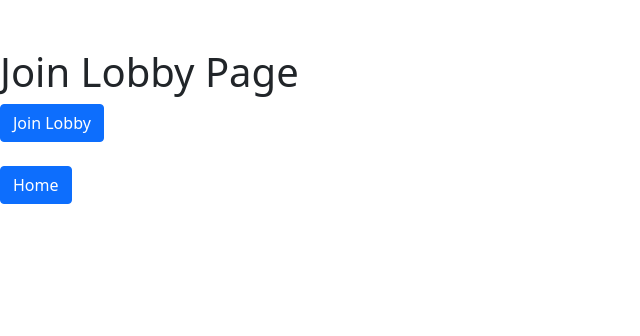
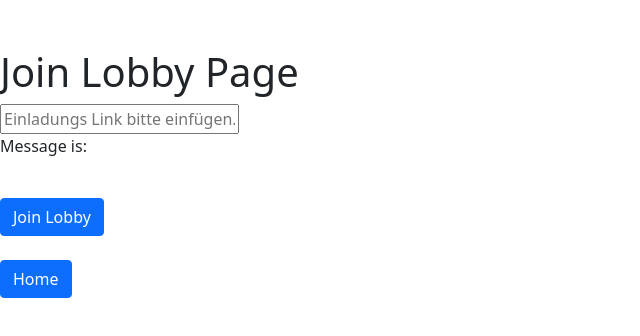
Before and after one commit to ollllliver/RheinMain-Adventure-Frontend, a Vue app: page /join in a window 1280 px wide. Shown: the top 336 px of the page, without its empty margins (0-640 px from the left). Built offline with nearby package versions, Linux system fonts and the light colour scheme; no server answers.

Commit message:
Part 2 Message Broker Progress

```diff
--- a/src/views/Join.vue
+++ b/src/views/Join.vue
@@ -1,6 +1,9 @@
 <template>
     <div>
       <h1> Join Lobby Page </h1>
+      <input v-model="linkInput" placeholder="Einladungs Link bitte einfügen.">
+      <p>Message is: {{ linkInput }}</p>
+      <br>
       <button class="btn btn-primary" v-on:click="join">
         Join Lobby
       </button>
@@ -13,16 +16,41 @@
 </template>
 
 <script lang="ts">
-  import { defineComponent } from 'vue';
+  import { defineComponent,ref } from 'vue';
+  import { Client, Message } from '@stomp/stompjs';
+
+
   export default defineComponent({
     name: 'Join',
     setup() {
+      // Absolute WS-URL zusammensetzen, Host/Port wie Frontend-Anw.
+      const wsurl = `ws://localhost:8080/messagebroker`;
+      const stompclient = new Client({ brokerURL: wsurl })
+      stompclient.onWebSocketError = (event) => { /* WS-Fehler */ }
+      stompclient.onStompError = (frame) => { /* STOMP-Fehler */ }
+      stompclient.onConnect = (frame) => {
+        // Callback: erfolgreicher Verbindugsaufbau zu Broker
+        console.log("Erfolgreich verbunden: " + frame);
+      };
+      stompclient.onDisconnect = () => { /* Verbindung abgebaut*/ }
+
+      // Verbindung zum Broker aufbauen
+      stompclient.activate();
+
+      const linkInput = ref("");
+
       function join() {
-        console.log("join")
+        console.log("/topic/lobby/"+linkInput.value);
+        stompclient.subscribe("/topic/lobby/"+linkInput.value, (message) => {
+        // Callback: Nachricht auf DEST empfangen
+        // empfangene Nutzdaten in message.body abrufbar,
+        // ggf. mit JSON.parse(message.body) zu JS konvertieren
+        console.log("ANTWORT BROKER:", message.body);
+        });
       }
 
       return {
-        join
+        join,linkInput
       }
 
     }
```
Also changed, not shown: 1 other file (tests, documents, lock files or other folders).
